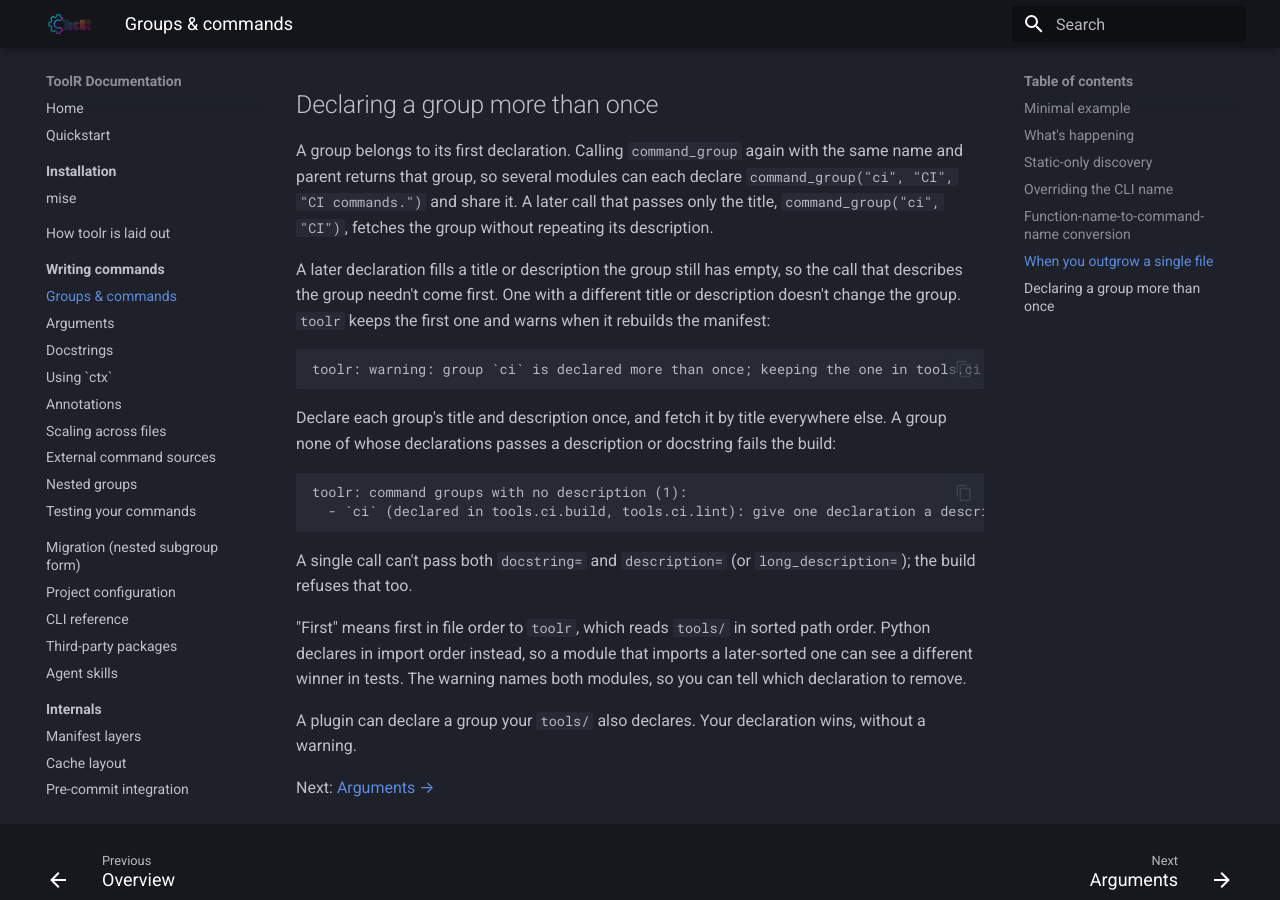
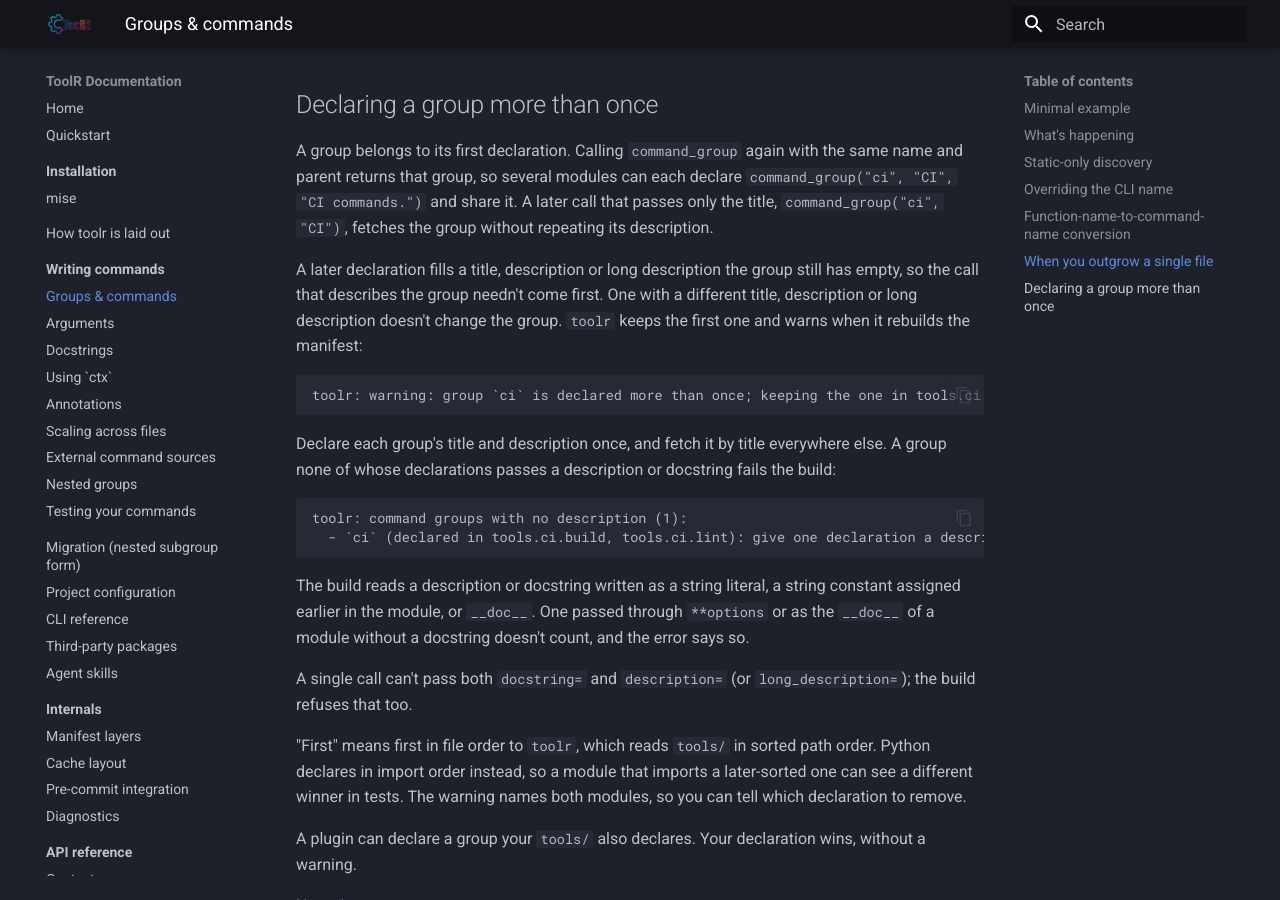
Before and after one commit to s0undt3ch/ToolR, an MkDocs documentation site: the page built from docs/writing-commands/groups.md, in a window 1280 px wide and 900 px high, scrolled down 3431 px. Built offline with MkDocs 1.6.1 and Material for MkDocs 9.7.7, drawn with Linux system fonts in a browser that asks for light colours.

Commit message:
docs(writing-commands): say which group descriptions the build can read
Also tell plugin authors that augmenting a host group means describing
it in the plugin's own declaration.

````diff
--- a/docs/writing-commands/groups.md
+++ b/docs/writing-commands/groups.md
@@ -108,9 +108,10 @@
 later call that passes only the title, `command_group("ci", "CI")`, fetches
 the group without repeating its description.
 
-A later declaration fills a title or description the group still has
-empty, so the call that describes the group needn't come first. One with a
-different title or description doesn't change the group. `toolr` keeps the
+A later declaration fills a title, description or long description the
+group still has empty, so the call that describes the group needn't come
+first. One with a different title, description or long description doesn't
+change the group. `toolr` keeps the
 first one and warns when it rebuilds the manifest:
 
 ```text
@@ -126,6 +127,11 @@
   - `ci` (declared in tools.ci.build, tools.ci.lint): give one declaration a description or docstring.
 ```
 
+The build reads a description or docstring written as a string literal, a
+string constant assigned earlier in the module, or `__doc__`. One passed
+through `**options` or as the `__doc__` of a module without a docstring
+doesn't count, and the error says so.
+
 A single call can't pass both `docstring=` and `description=` (or
 `long_description=`); the build refuses that too.
 
````
Also changed, not shown: docs/third-party.md (+3 -1 lines).
